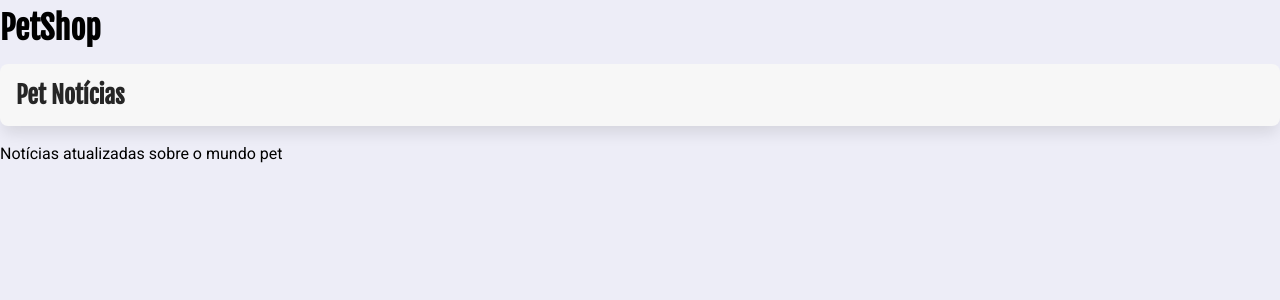
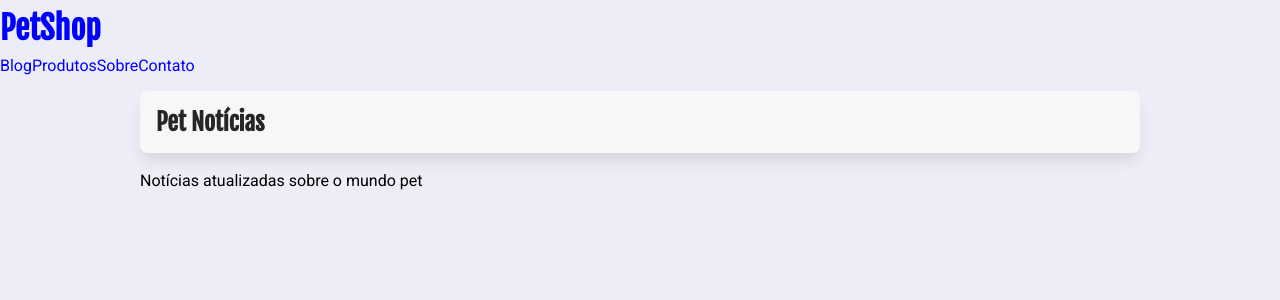
Before and after one commit to PauloHenrique00-tech/petshop, a Next.js app: page / in a window 1280 px wide. Shown: the top 300 px of the page. Built offline with nearby package versions, Linux system fonts and the light colour scheme.

Commit message:
Adiciona links e main

```diff
--- a/src/app/layout.tsx
+++ b/src/app/layout.tsx
@@ -2,6 +2,7 @@
 import type { Metadata } from "next";
 import { Roboto, Fjalla_One } from "next/font/google";
 import "./globals.css";
+import Link from "next/link";
 
 /* Configura variáveis para as fontes */
 const roboto = Roboto({
@@ -39,9 +40,17 @@ export default function RootLayout({
     <html lang="pt-br">
       <body className={`${roboto.variable} ${fjallaOne.variable}`}>
         <header>
-          <h1>PetShop</h1>
+          <h1>
+            <Link href="/">PetShop</Link>
+          </h1>
+          <nav>
+            <Link href="/">Blog</Link>
+            <Link href="/produtos">Produtos</Link>
+            <Link href="/sobre">Sobre</Link>
+            <Link href="/contato">Contato</Link>
+          </nav>
         </header>
-        {children}
+        <main className="limitador">{children}</main>
       </body>
     </html>
   );
```
